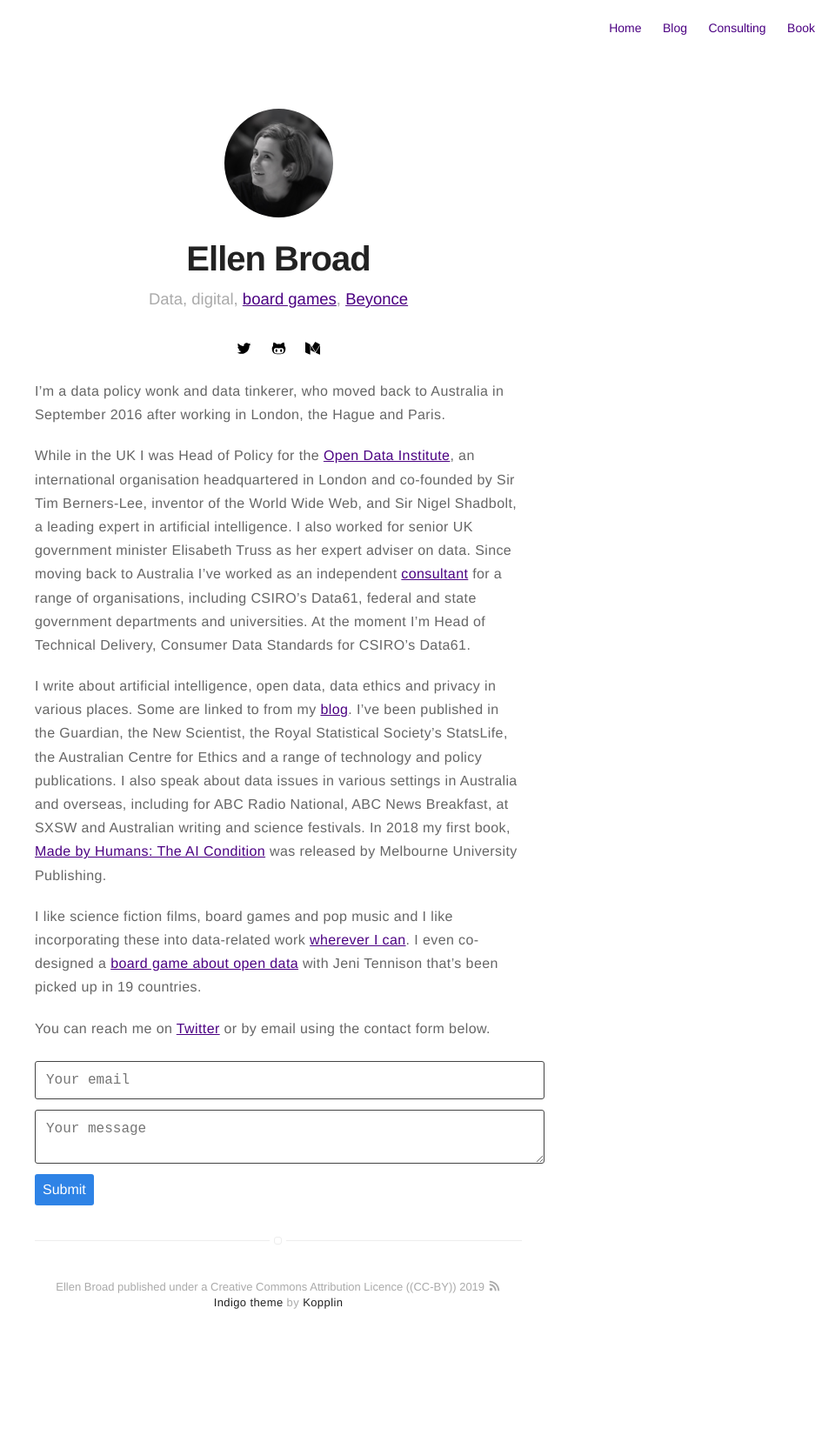
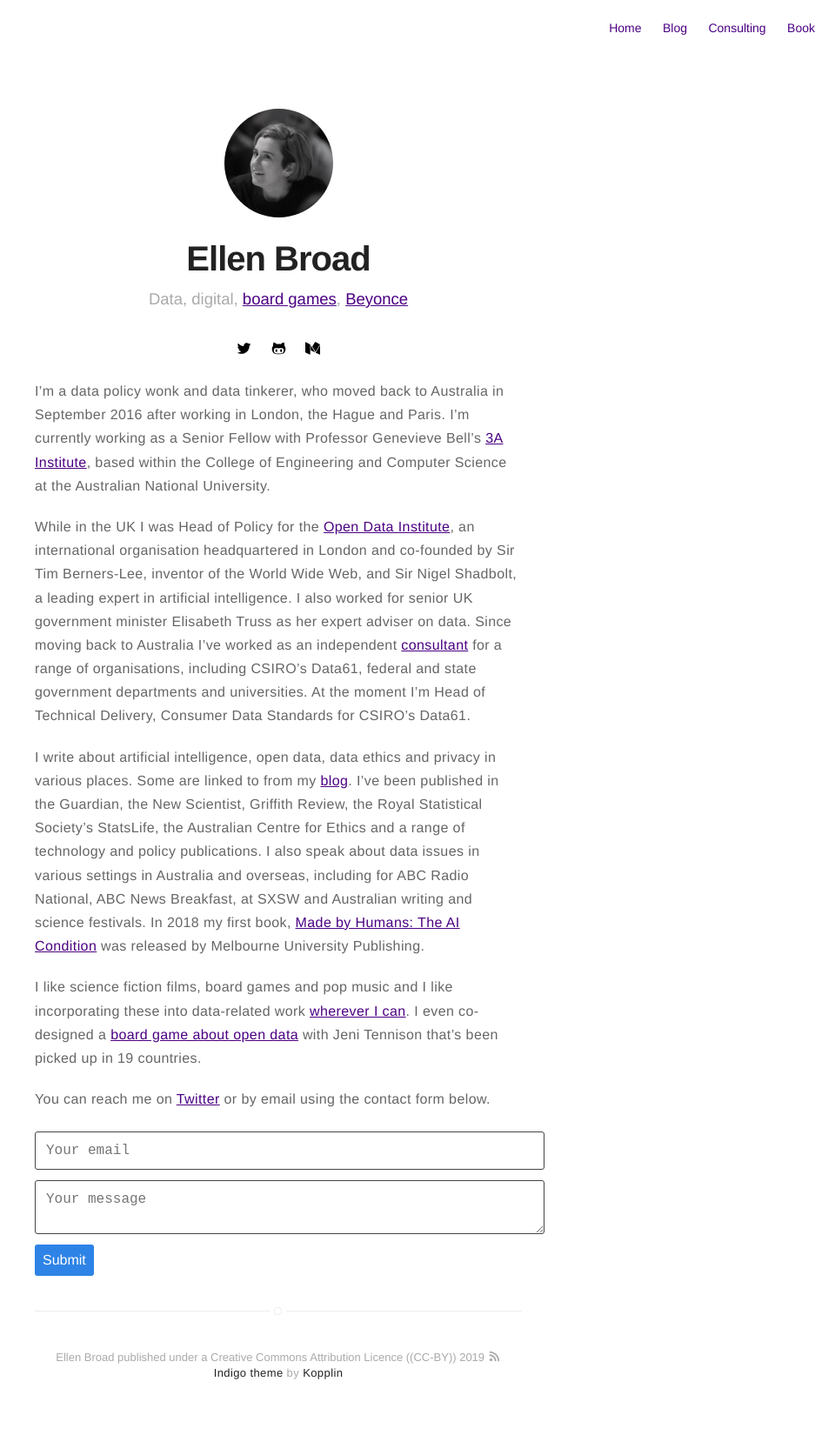
Before and after one commit to ellenbroad/ellenbroadcom, a Jekyll site: the page built from about.md, in a window 1280 px wide. Shown: the whole page at 87% size, without its empty margins (320-1280 px from the left). Built offline with Jekyll 4.4.1, drawn with Linux system fonts in a browser that asks for light colours; before the commit the page ends 1569 px from its top, so only the background shows below that.

Commit message:
Update about.md
new bio

```diff
--- a/about.md
+++ b/about.md
@@ -4,11 +4,11 @@ layout: page
 ---
 <!-- ![Profile Image]({{ site.url }}/{{ site.picture }}) -->
 
-I'm a data policy wonk and data tinkerer, who moved back to Australia in September 2016 after working in London, the Hague and Paris.
+I'm a data policy wonk and data tinkerer, who moved back to Australia in September 2016 after working in London, the Hague and Paris. I'm currently working as a Senior Fellow with Professor Genevieve Bell's [3A Institute](https://3ainstitute.cecs.anu.edu.au), based within the College of Engineering and Computer Science at the Australian National University.
 
 While in the UK I was Head of Policy for the [Open Data Institute](https://theodi.org/), an international organisation headquartered in London and co-founded by Sir Tim Berners-Lee, inventor of the World Wide Web, and Sir Nigel Shadbolt, a leading expert in artificial intelligence. I also worked for senior UK government minister Elisabeth Truss as her expert adviser on data. Since moving back to Australia I've worked as an independent [consultant](http://ellenbroad.com/consulting) for a range of organisations, including CSIRO's Data61, federal and state government departments and universities. At the moment I'm Head of Technical Delivery, Consumer Data Standards for CSIRO's Data61.
 
-I write about artificial intelligence, open data, data ethics and privacy in various places. Some are linked to from my [blog](http://ellenbroad.com/blog/). I've been published in the Guardian, the New Scientist, the Royal Statistical Society's StatsLife, the Australian Centre for Ethics and a range of technology and policy publications. I also speak about data issues in various settings in Australia and overseas, including for ABC Radio National, ABC News Breakfast, at SXSW and Australian writing and science festivals. In 2018 my first book, [Made by Humans: The AI Condition](https://www.mup.com.au/books/9780522873313-made-by-humans) was released by Melbourne University Publishing.
+I write about artificial intelligence, open data, data ethics and privacy in various places. Some are linked to from my [blog](http://ellenbroad.com/blog/). I've been published in the Guardian, the New Scientist, Griffith Review, the Royal Statistical Society's StatsLife, the Australian Centre for Ethics and a range of technology and policy publications. I also speak about data issues in various settings in Australia and overseas, including for ABC Radio National, ABC News Breakfast, at SXSW and Australian writing and science festivals. In 2018 my first book, [Made by Humans: The AI Condition](https://www.mup.com.au/books/9780522873313-made-by-humans) was released by Melbourne University Publishing.
 
 I like science fiction films, board games and pop music and I like incorporating these into data-related work [wherever I can](https://twitter.com/peterkwells/status/609727042855268352?ref_src=twsrc%5Etfw). I even co-designed a [board game about open data](http://theodi.org/news/you-can-now-buy-your-own-copy-of-datopolis-the-open-data-board-game) with Jeni Tennison that's been picked up in 19 countries.
 
```
